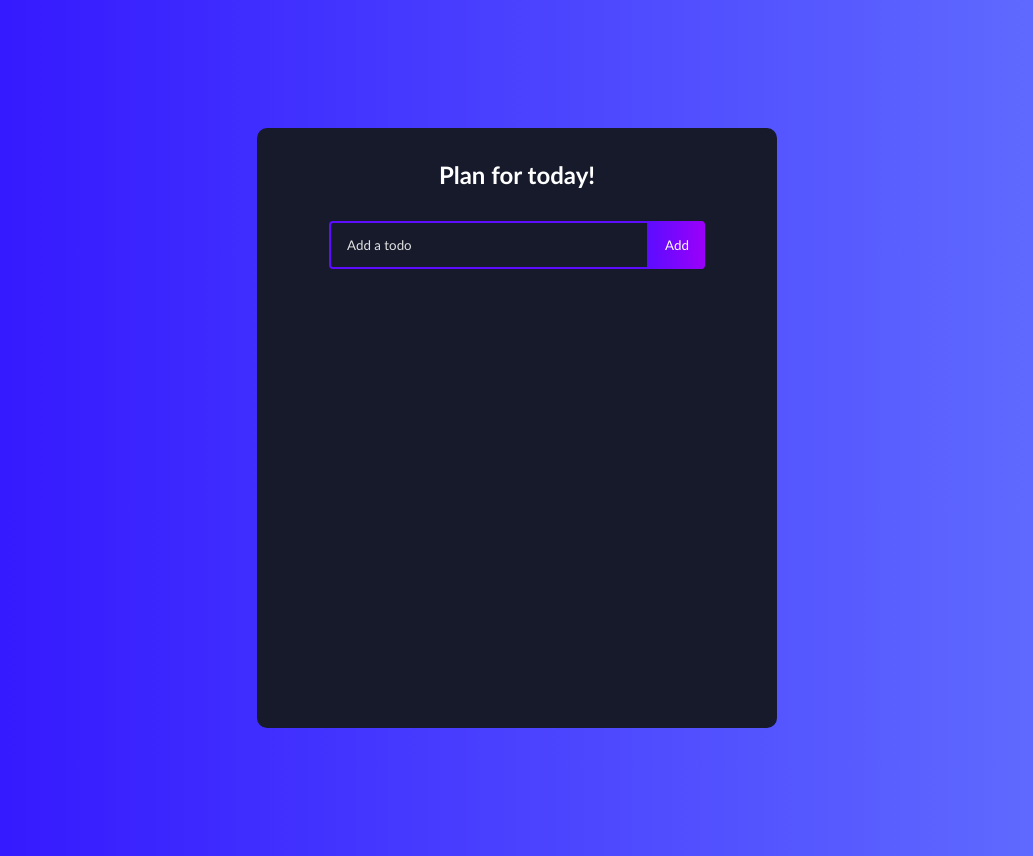
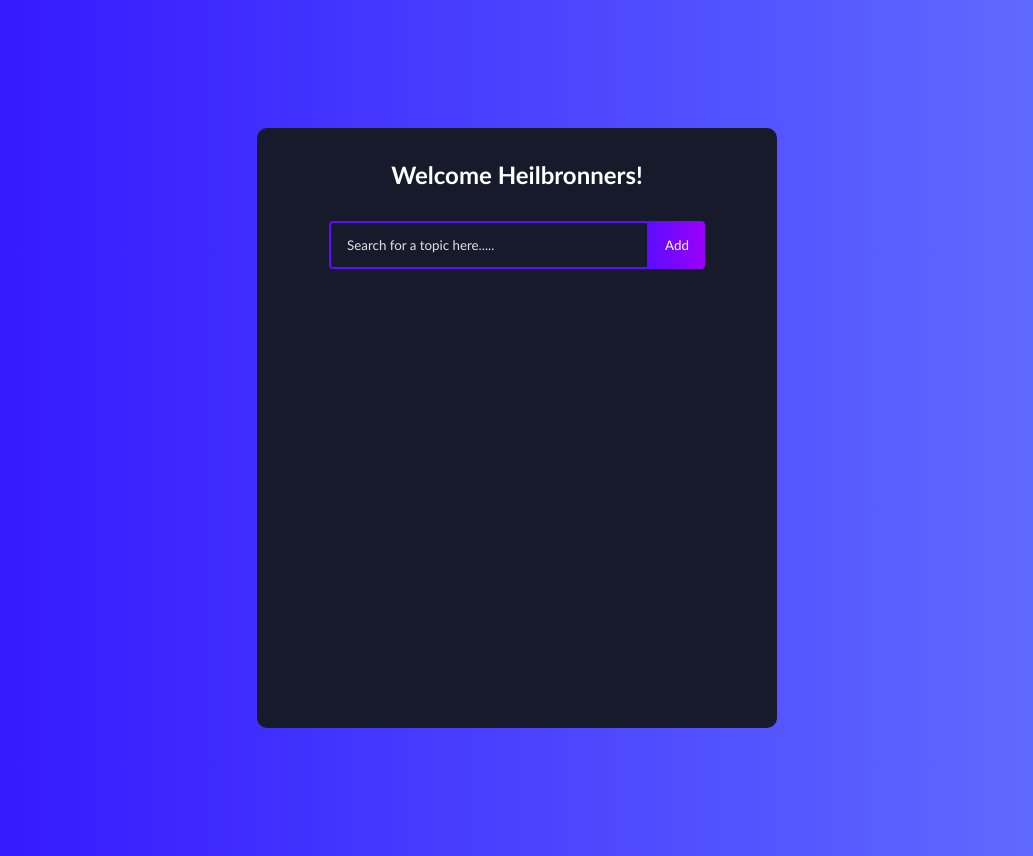
Before and after one commit to gokulrajanpillai/heilbronners, a React (Create React App) app: page / in a window 1280 px wide. Shown: the whole page, without its empty margins (123-1156 px from the left). Built offline with nearby package versions, Linux system fonts and the light colour scheme; the HTML template or start-up script is replaced by a standard one.

Commit message:
Changed smaple title

```diff
--- a/src/components/TodoForm.js
+++ b/src/components/TodoForm.js
@@ -43,7 +43,7 @@ function TodoForm(props) {
                 <>
                 <input
                     type='text'
-                    placeholder='Add a todo'
+                    placeholder='Search for a topic here.....'
                     value={input}
                     name='text'
                     className='todo-input'
--- a/src/components/TodoList.js
+++ b/src/components/TodoList.js
@@ -42,7 +42,7 @@ function TodoList() {
 
     return (
         <div className='todo-app'>
-            <h1>Plan for today!</h1>
+            <h1>Welcome Heilbronners!</h1>
             <TodoForm onSubmit={addTodo}/>
             <Todo todos={todos} completeTodo={completeTodo} removeTodo={removeTodo} updateTodo={updateTodo} />
         </div>
```
